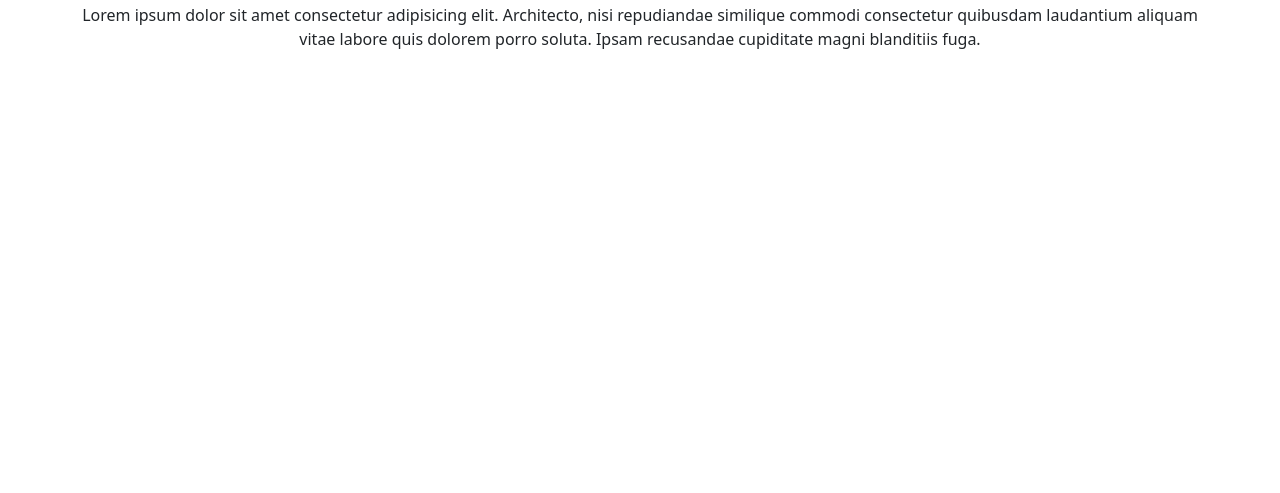
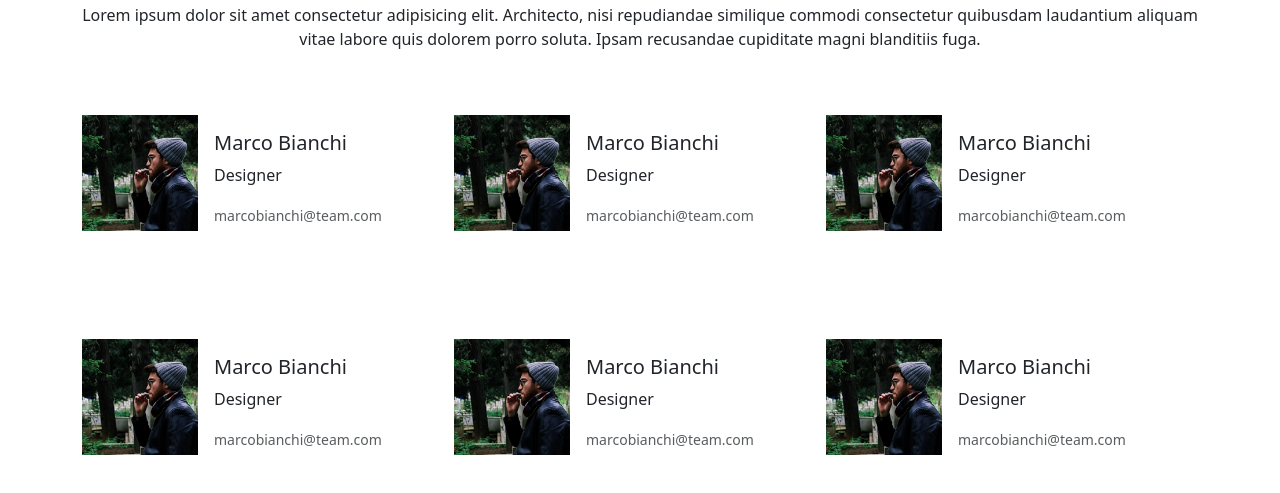
Before and after one commit to paulina-pacheco-o/js-our-team, a plain HTML site: page index.html in a window 1280 px wide. Shown: the part 101-594 px from the top of the page. Drawn offline with nearby package versions, Linux system fonts and the light colour scheme.

Commit message:
struttura html

```diff
--- a/index.html
+++ b/index.html
@@ -20,6 +20,104 @@
           blanditiis
           fuga.</p>
       </div>
+      <div class="row">
+        <div class="col-4 mt-5 ml-3 mb-5">
+          <div class="card border-0">
+            <div class="row g-0">
+              <div class="col-md-4">
+                <img src="./assets/img/male1.png" class="img-fluid rounded-0" alt="...">
+              </div>
+              <div class="col-md-8">
+                <div class="card-body">
+                  <h5 class="card-title">Marco Bianchi</h5>
+                  <p class="card-text">Designer</p>
+                  <p class="card-text"><small class="text-body-secondary">marcobianchi@team.com</small></p>
+                </div>
+              </div>
+            </div>
+          </div>
+        </div>
+        <div class="col-4 mt-5">
+          <div class="card border-0">
+            <div class="row g-0">
+              <div class="col-md-4">
+                <img src="./assets/img/male1.png" class="img-fluid rounded-0" alt="...">
+              </div>
+              <div class="col-md-8">
+                <div class="card-body">
+                  <h5 class="card-title">Marco Bianchi</h5>
+                  <p class="card-text">Designer</p>
+                  <p class="card-text"><small class="text-body-secondary">marcobianchi@team.com</small></p>
+                </div>
+              </div>
+            </div>
+          </div>
+        </div>
+        <div class="col-4 mt-5">
+          <div class="card border-0">
+            <div class="row g-0">
+              <div class="col-md-4">
+                <img src="./assets/img/male1.png" class="img-fluid rounded-0" alt="...">
+              </div>
+              <div class="col-md-8">
+                <div class="card-body">
+                  <h5 class="card-title">Marco Bianchi</h5>
+                  <p class="card-text">Designer</p>
+                  <p class="card-text"><small class="text-body-secondary">marcobianchi@team.com</small></p>
+                </div>
+              </div>
+            </div>
+          </div>
+        </div>
+        <div class="col-4 mt-5">
+          <div class="card border-0">
+            <div class="row g-0">
+              <div class="col-md-4">
+                <img src="./assets/img/male1.png" class="img-fluid rounded-0" alt="...">
+              </div>
+              <div class="col-md-8">
+                <div class="card-body">
+                  <h5 class="card-title">Marco Bianchi</h5>
+                  <p class="card-text">Designer</p>
+                  <p class="card-text"><small class="text-body-secondary">marcobianchi@team.com</small></p>
+                </div>
+              </div>
+            </div>
+          </div>
+        </div>
+        <div class="col-4 mt-5">
+          <div class="card border-0">
+            <div class="row g-0">
+              <div class="col-md-4">
+                <img src="./assets/img/male1.png" class="img-fluid rounded-0" alt="...">
+              </div>
+              <div class="col-md-8">
+                <div class="card-body">
+                  <h5 class="card-title">Marco Bianchi</h5>
+                  <p class="card-text">Designer</p>
+                  <p class="card-text"><small class="text-body-secondary">marcobianchi@team.com</small></p>
+                </div>
+              </div>
+            </div>
+          </div>
+        </div>
+        <div class="col-4 mt-5">
+          <div class="card border-0">
+            <div class="row g-0">
+              <div class="col-md-4">
+                <img src="./assets/img/male1.png" class="img-fluid rounded-0" alt="...">
+              </div>
+              <div class="col-md-8">
+                <div class="card-body">
+                  <h5 class="card-title">Marco Bianchi</h5>
+                  <p class="card-text">Designer</p>
+                  <p class="card-text"><small class="text-body-secondary">marcobianchi@team.com</small></p>
+                </div>
+              </div>
+            </div>
+          </div>
+        </div>
+      </div>
     </div>
   </div>
 
```
